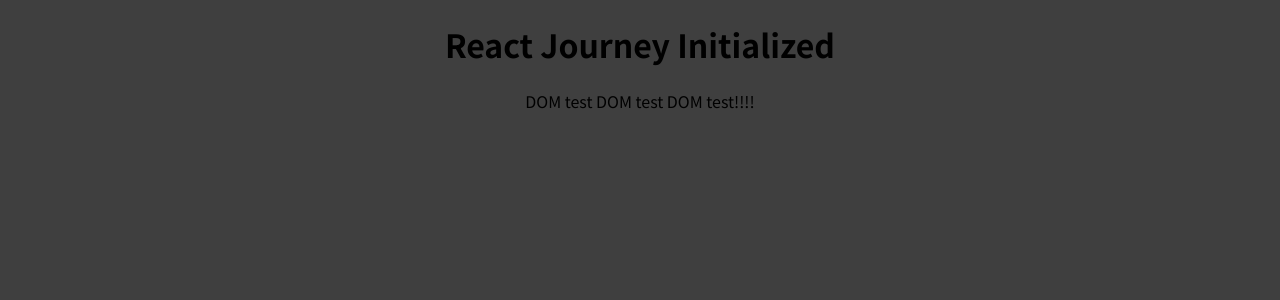
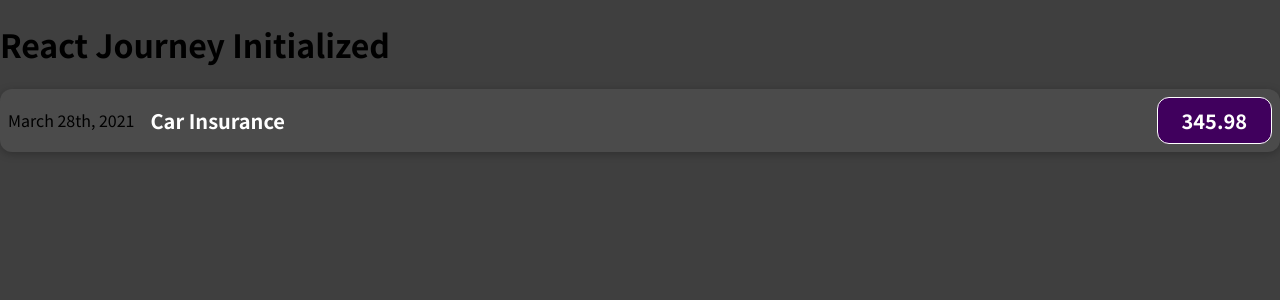
Before and after one commit to jackiedallas/react-expense-tracker, a JavaScript app: page / in a window 1280 px wide. Shown: the top 300 px of the page. Built offline with nearby package versions, Linux system fonts and the light colour scheme.

Commit message:
added style to expense item component

```diff
--- a/src/App.js
+++ b/src/App.js
@@ -1,11 +1,11 @@
+import ExpenseItem from './components/ExpenseItem';
+
 function App() {
   return (
     <div>
       <h1>React Journey Initialized</h1>
-	    <p>DOM test DOM test DOM test!!!!</p>
+	  <ExpenseItem></ExpenseItem>
     </div>
-
-
   );
 }
 
--- /dev/null
+++ b/src/components/ExpenseItem.css
@@ -0,0 +1,56 @@
+.expense-item {
+	display: flex;
+	justify-content: space-between;
+	align-items: center;
+	box-shadow: 0 2px 8px rgba(0, 0, 0, 0.25);
+	padding: 0.5rem;
+	margin: 1rem 0;
+	border-radius: 12px;
+	background-color: #4b4b4b;
+}
+
+.expense-item__description {
+	display: flex;
+	flex-direction: column;
+	gap: 1rem;
+	align-items: flex-end;
+	flex-flow: column-reverse;
+	justify-content: flex-start;
+	flex: 1;
+}
+
+.expense-item h2 {
+	color: #3a3a3a;
+	font-size: 1rem;
+	flex: 1;
+	margin: 0 1rem;
+	color: white;
+}
+
+.expense-item__price {
+	font-size: 1rem;
+	font-weight: bold;
+	color: white;
+	background-color: #40005d;
+	border: 1px solid white;
+	padding: 0.5rem;
+	border-radius: 12px;
+}
+
+@media (min-width: 580px) {
+	.expense-item__description {
+		flex-direction: row;
+		align-items: center;
+		justify-content: flex-start;
+		flex: 1;
+	}
+
+	.expense-item__description h2 {
+		font-size: 1.25rem;
+	}
+
+	.expense-item__price {
+		font-size: 1.25rem;
+		padding: 0.5rem 1.5rem;
+	}
+}
--- /dev/null
+++ b/src/components/ExpenseItem.js
@@ -0,0 +1,14 @@
+import './ExpenseItem.css';
+
+function ExpenseItem() {
+	return (
+		<div className="expense-item">
+			<div>March 28th, 2021</div>
+			<div className="expense-item__description">
+				<h2>Car Insurance</h2>
+				<div className="expense-item__price">345.98</div>
+			</div>
+		</div>
+	)};
+
+export default ExpenseItem;
--- a/src/index.css
+++ b/src/index.css
@@ -11,5 +11,5 @@
 	body {
 		  margin: 0;
 		  background-color: #3f3f3f;
-			text-align: center;
+
 	}
```
Also changed, not shown: 1 other file (tests, documents, lock files or other folders).
